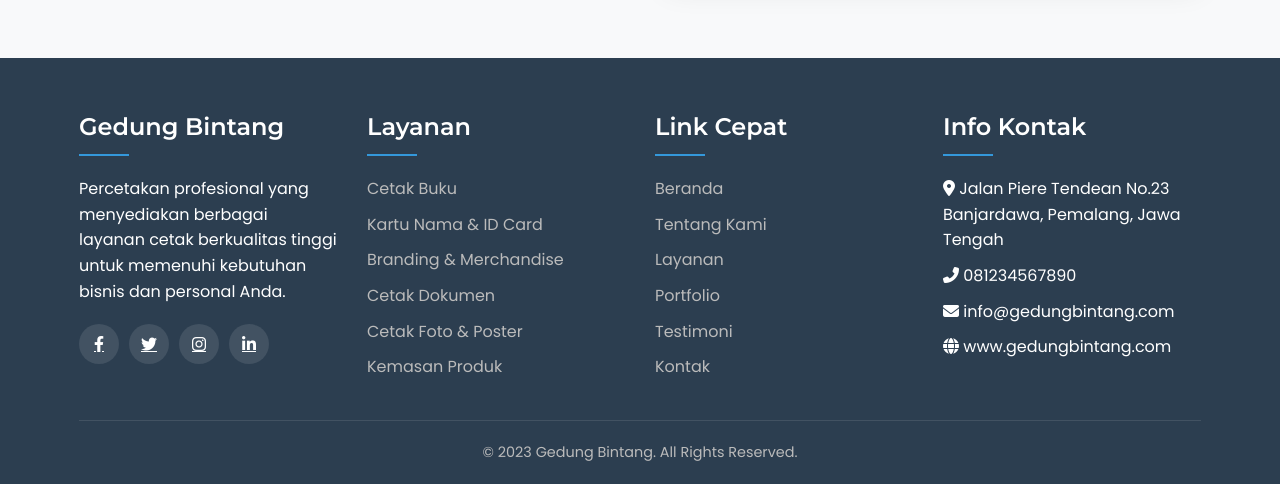
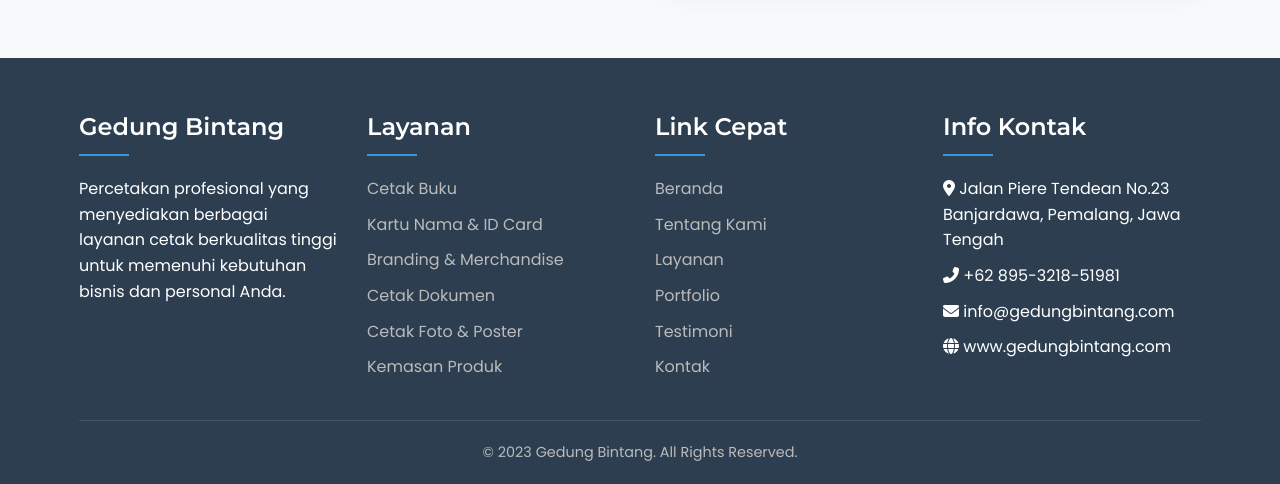
Before and after one commit to Hadezz-dot/percetakangedungbintang, a plain HTML site: page index.html in a window 1280 px wide. Shown: the part 4521-5005 px from the top of the page. Drawn offline with Linux system fonts and the light colour scheme.

Commit message:
Update index.html

```diff
--- a/index.html
+++ b/index.html
@@ -880,12 +880,7 @@
                 <div class="footer-col">
                     <h3>Gedung Bintang</h3>
                     <p>Percetakan profesional yang menyediakan berbagai layanan cetak berkualitas tinggi untuk memenuhi kebutuhan bisnis dan personal Anda.</p>
-                    <div class="social-links">
-                        <a href="#"><i class="fab fa-facebook-f"></i></a>
-                        <a href="#"><i class="fab fa-twitter"></i></a>
-                        <a href="#"><i class="fab fa-instagram"></i></a>
-                        <a href="#"><i class="fab fa-linkedin-in"></i></a>
-                    </div>
+
                 </div>
                 <div class="footer-col">
                     <h3>Layanan</h3>
@@ -913,7 +908,7 @@
                     <h3>Info Kontak</h3>
                     <ul>
                         <li><i class="fas fa-map-marker-alt"></i> Jalan Piere Tendean No.23 Banjardawa, Pemalang, Jawa Tengah</li>
-                        <li><i class="fas fa-phone-alt"></i> 081234567890</li>
+                        <li><i class="fas fa-phone-alt"></i> +62 895-3218-51981</li>
                         <li><i class="fas fa-envelope"></i> info@gedungbintang.com</li>
                         <li><i class="fas fa-globe"></i> www.gedungbintang.com</li>
                     </ul>
@@ -926,7 +921,7 @@
     </footer>
 
     <!-- Floating WhatsApp Button -->
-    <a href="https://wa.me/6281234567890" class="whatsapp-float" target="_blank">
+    <a href="https://wa.me/62895321851981" class="whatsapp-float" target="_blank">
         <i class="fab fa-whatsapp"></i>
     </a>
 </body>
```
